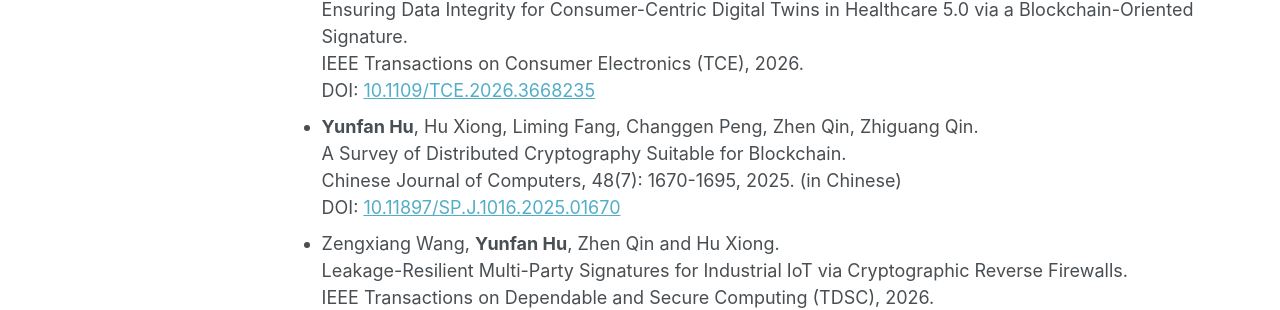
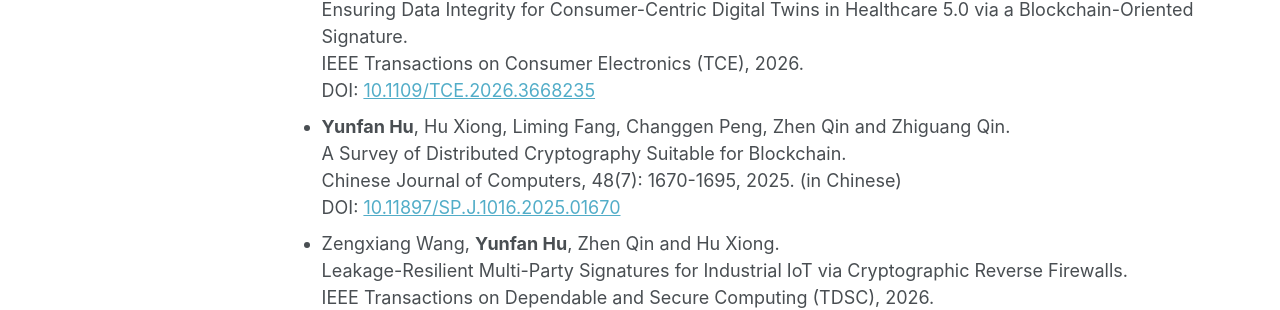
Before and after one commit to HYF0514/HYF0514.github.io, a Jekyll site: the page built from _pages/about.md, in a window 1280 px wide and 1199 px high. Shown: the part 623-933 px from the top of the window. Built offline with Jekyll 4.4.1, drawn with Linux system fonts in a browser that asks for light colours; some web fonts are replaced; a script bundle is joined from its source files by our own code; library files that are not in the unit come from our copies.

Commit message:
Update about.md

```diff
--- a/_pages/about.md
+++ b/_pages/about.md
@@ -18,5 +18,5 @@
 ============
 * **Yunfan Hu**, Zengxiang Wang, Ye Xia, Hu Xiong, Liming Fang, Changgen Peng, Abubaker Wahaballa, Zhen Qin, and Zhiguang Qin. <br>Blockchain-Oriented Certificateless Threshold Signature with Identifiable Abort for Federated Learning in Digital Twin-Assisted IoV. <br>IEEE Transactions on Intelligent Transportation Systems (T-ITS), 27(5): 6191-6206, 2026. <br>DOI: [10.1109/TITS.2025.3579613](https://doi.org/10.1109/TITS.2025.3579613)
 * **Yunfan Hu**, Zhisheng Liu, Zeping Ma, Liming Fang, Zhe Liu, Changgen Peng, Abubaker Wahaballa, Shahid Mumtaz and Hu Xiong. <br>Ensuring Data Integrity for Consumer-Centric Digital Twins in Healthcare 5.0 via a Blockchain-Oriented Signature. <br>IEEE Transactions on Consumer Electronics (TCE), 2026. <br>DOI: [10.1109/TCE.2026.3668235](https://doi.org/10.1109/TCE.2026.3668235)
-* **Yunfan Hu**, Hu Xiong, Liming Fang, Changgen Peng, Zhen Qin, Zhiguang Qin. <br>A Survey of Distributed Cryptography Suitable for Blockchain. <br>Chinese Journal of Computers, 48(7): 1670-1695, 2025. (in Chinese) <br>DOI: [10.11897/SP.J.1016.2025.01670](http://cjc.ict.ac.cn/qwjs/view.asp?id=6090)
+* **Yunfan Hu**, Hu Xiong, Liming Fang, Changgen Peng, Zhen Qin and Zhiguang Qin. <br>A Survey of Distributed Cryptography Suitable for Blockchain. <br>Chinese Journal of Computers, 48(7): 1670-1695, 2025. (in Chinese) <br>DOI: [10.11897/SP.J.1016.2025.01670](http://cjc.ict.ac.cn/qwjs/view.asp?id=6090)
 * Zengxiang Wang, **Yunfan Hu**, Zhen Qin and Hu Xiong. <br>Leakage-Resilient Multi-Party Signatures for Industrial IoT via Cryptographic Reverse Firewalls. <br>IEEE Transactions on Dependable and Secure Computing (TDSC), 2026. <br>DOI: [10.1109/TDSC.2026.3691058](https://doi.org/10.1109/TDSC.2026.3691058)
```
